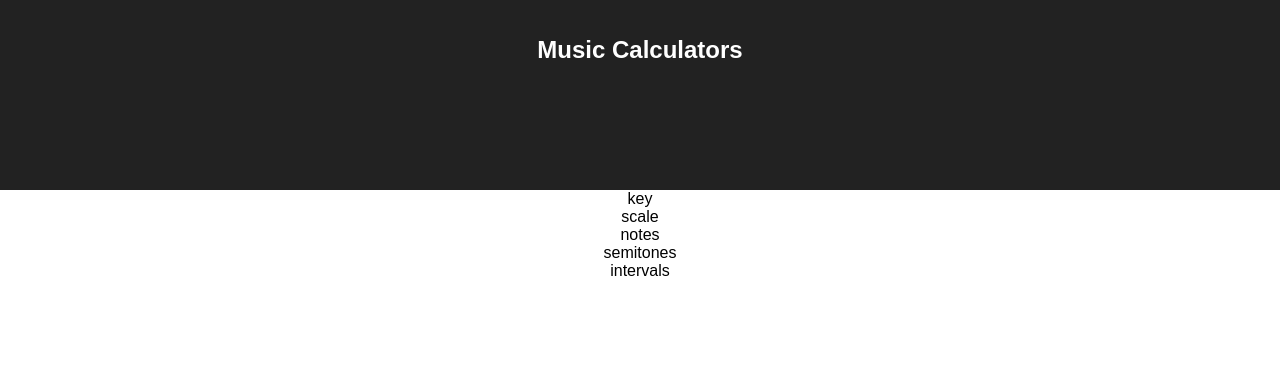
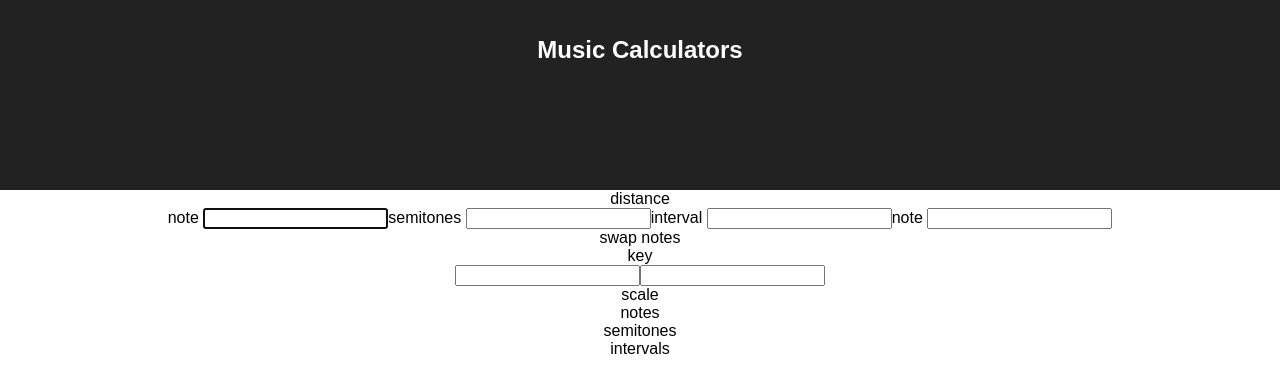
Before and after one commit to francoisgeorgy/music-calculators, a React (Create React App) app: page / in a window 1280 px wide. Shown: the top 392 px of the page. Built offline with nearby package versions, Linux system fonts and the light colour scheme.

Commit message:
tonaljs integration

```diff
--- a/package.json
+++ b/package.json
@@ -5,7 +5,8 @@
   "dependencies": {
     "react": "^16.4.2",
     "react-dom": "^16.4.2",
-    "react-scripts": "1.1.4"
+    "react-scripts": "1.1.4",
+    "tonal": "^1.1.3"
   },
   "scripts": {
     "start": "PORT=3001 react-scripts start",
--- a/src/App.js
+++ b/src/App.js
@@ -1,8 +1,89 @@
 import React, {Component} from 'react';
+import { Distance, Interval, Note } from "tonal";
 // import logo from './logo.svg';
 import './App.css';
 
 class App extends Component {
+
+    state = {
+        noteFrom: '',
+        noteTo: '',
+        semitones: '',
+        interval: ''
+    };
+
+    onNoteFromChange = (event) => {
+
+        //pattern="[a-gA-G0-9#-]+"
+
+        let n = Note.name(event.target.value);
+
+        console.log(`change ${event.target.value} --> ${n}`);
+
+        if (n === null) return;
+
+        if (this.state.noteTo) {
+            this.setState({
+                noteFrom: n,
+                semitones: Distance.semitones(n, this.state.noteTo),
+                interval: Distance.interval(n, this.state.noteTo)
+            });
+        } else {
+            this.setState({noteFrom: n});
+        }
+    };
+
+    onNoteToChange = (event) => {
+
+        console.log('onNoteToChange', event.target.value);
+
+        let n = Note.name(event.target.value);
+
+        if (n === null) return;
+
+        if (this.state.noteFrom) {
+            this.setState({
+                noteTo: n,
+                semitones: Distance.semitones(this.state.noteFrom, n),
+                interval: Distance.interval(this.state.noteFrom, n)
+            });
+        } else {
+            this.setState({noteTo: n});
+        }
+    };
+
+    onSemitonesChange = (event) => {
+
+        console.log('onSemitonesChange', event.target.value);
+
+        let n = 0;
+
+        if (event.target.value.trim()) {
+            n = Number.parseInt(event.target.value, 10);
+            if (Number.isNaN(n)) {
+                return;
+            }
+        }
+
+        if (this.state.noteFrom) {
+            let i = Interval.fromSemitones(n);
+            console.log(`${n} --> ${i}`);
+            this.setState({
+                noteTo: Distance.transpose(this.state.noteFrom, i),
+                semitones: n,
+                interval: i
+            });
+        } else {
+            this.setState({semitones: event.target.value});
+        }
+
+    };
+
+    onIntervalChange = (event) => {
+        console.log('onIntervalChange', event.target.value);
+        this.setState({interval: event.target.value});
+    };
+
     render() {
         return (
             <div className="App">
@@ -11,7 +92,19 @@ class App extends Component {
                     <h1 className="App-title">Music Calculators</h1>
                 </header>
                 <div>
+                    <div>distance</div>
+                    <div>
+                        note <input type="text" autoFocus={true} tabIndex={1} onChange={this.onNoteFromChange} value={this.state.noteFrom} />
+                        semitones <input type="text" tabIndex={2} onChange={this.onSemitonesChange} value={this.state.semitones} />
+                        interval <input type="text" tabIndex={3} onChange={this.onIntervalChange} value={this.state.interval} />
+                        note <input type="text" tabIndex={4} onChange={this.onNoteToChange} value={this.state.noteTo} />
+                    </div>
+                    <div>swap notes</div>
                     <div>key</div>
+                    <div>
+                        <input type={"text"} />
+                        <input type={"text"} />
+                    </div>
                     <div>scale</div>
                     <div>notes</div>
                     <div>semitones</div>
```
Also changed, not shown: 2 other files (tests, documents, lock files or other folders).
